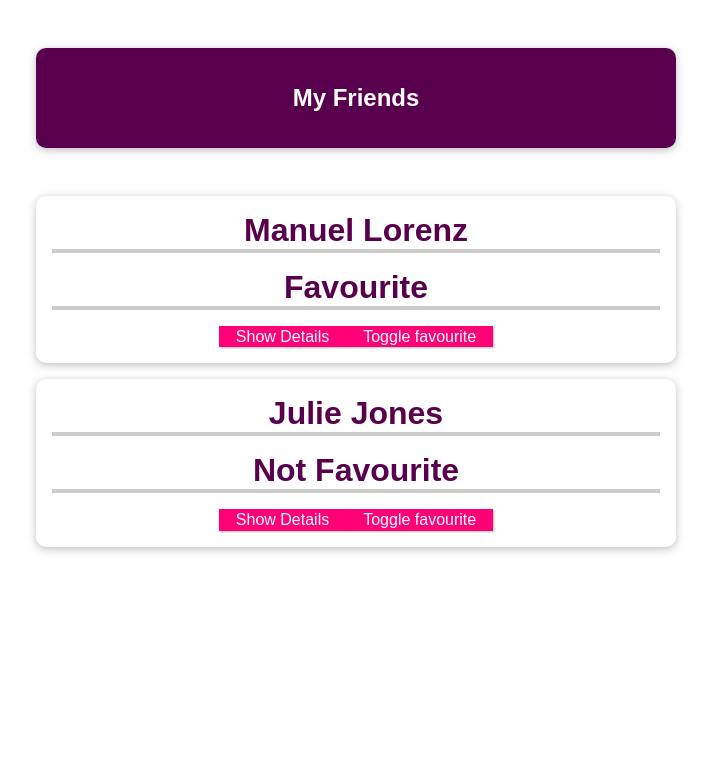
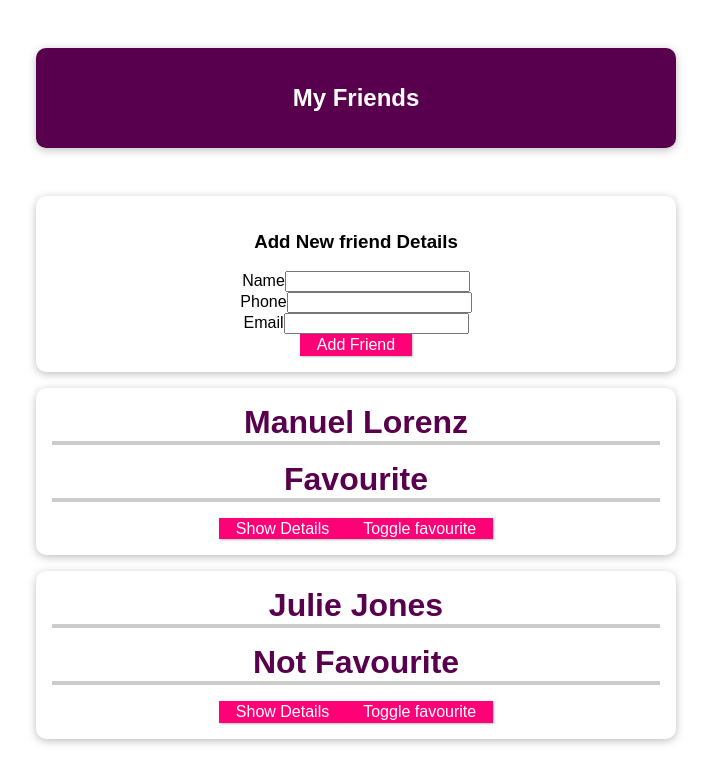
Before and after one commit to NoorMohammadTalukder/Props-in-VUE, a Vue app: page / in a window 1280 px wide. Shown: the top 784 px of the page, without its empty margins (284-995 px from the left). Built offline with nearby package versions, Linux system fonts and the light colour scheme.

Commit message:
component add and connecting done

```diff
--- a/src/App.vue
+++ b/src/App.vue
@@ -3,6 +3,7 @@
     <header>
       <h1>My Friends</h1>
     </header>
+    <new-friend @add-friend="addFriend"></new-friend>
     <ul>
       <friend-contact
       v-for="friend in friends" :key="friend.id"
@@ -21,7 +22,10 @@
 </template>
 
 <script>
-export default {
+
+
+export default
+{
   data() {
     return {
       friends: [
@@ -50,6 +54,16 @@ export default {
       identifiedFriend.isFavourite=! identifiedFriend.isFavourite;
       console.log(identifiedFriend.isFavourite)
 
+    },
+    addFriend(name,phone,email){
+      const newFriend={
+        id: new Date().toISOString(),
+          name: name,
+          phone: phone,
+          email: email,
+          isFavourite:true,
+      }
+      this.friends.push(newFriend);
     }
   }
 };
@@ -81,7 +95,7 @@ header {
   padding: 0;
   list-style: none;
 }
-#app li {
+#app li,form {
   box-shadow: 0 2px 8px rgba(0, 0, 0, 0.26);
   margin: 1rem auto;
   border-radius: 10px;
--- a/src/components/FriendContact.vue
+++ b/src/components/FriendContact.vue
@@ -61,6 +61,15 @@ export default {
       // }
     },
   },
+  emits:{
+    'toggle-favourite':function(id){
+      if(id){
+        return true;
+      }else{
+        return false;
+      }
+    }
+  },
   data() {
     return {
       detailsAreVisible: false,
--- /dev/null
+++ b/src/components/NewFriend.vue
@@ -0,0 +1,48 @@
+<template>
+    <section>
+      <form @submit.prevent="formSubmit">
+        <h1>Add New friend Details</h1>
+        <div>
+            <label>Name</label>
+            <input type="text" v-model="enteredName">
+        </div>
+        <div>
+            <label>Phone</label>
+            <input type="text"
+            v-model="enteredPhone">
+        </div>
+        <div>
+            <label>Email</label>
+            <input type="text" v-model="eneteredEmail">
+        </div>
+        <div>
+            <button>Add Friend</button>
+        </div>
+      </form>
+    </section>
+</template>
+
+<script>
+    export default{
+        data(){
+            return{
+                enteredName:"",
+                enteredPhone:"",
+                eneteredEmail:""
+            }
+        },
+        emits:["add-friend"],
+        methods:{
+            formSubmit(){
+                console.log(this.enteredName);
+                console.log(this.enteredPhone);
+                console.log(this.eneteredEmail);
+                this.$emit("add-friend",this.enteredName,this.enteredPhone,this.eneteredEmail);
+
+                this.enteredName="";
+                this.enteredPhone="";
+                this.eneteredEmail="";
+            }
+        }
+    }
+</script>
--- a/src/main.js
+++ b/src/main.js
@@ -2,9 +2,11 @@ import { createApp } from 'vue';
 
 import App from './App.vue';
 import FriendContact from './components/FriendContact.vue';
+import NewFriend from './components/NewFriend.vue';
 
 const app = createApp(App);
 
 app.component('friend-contact', FriendContact);
+app.component('new-friend', NewFriend);
 
 app.mount('#app');
```
